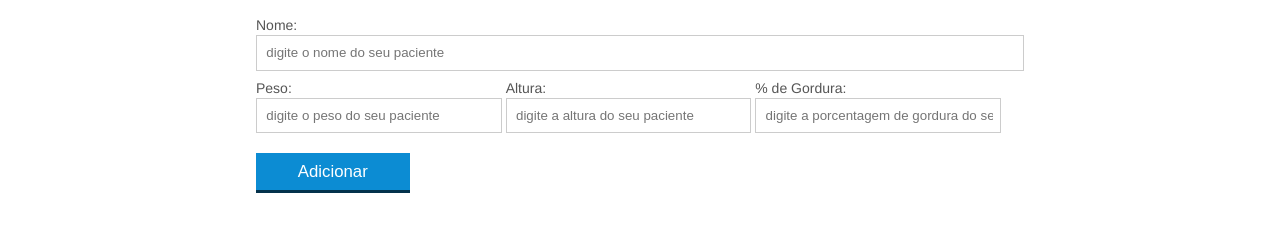
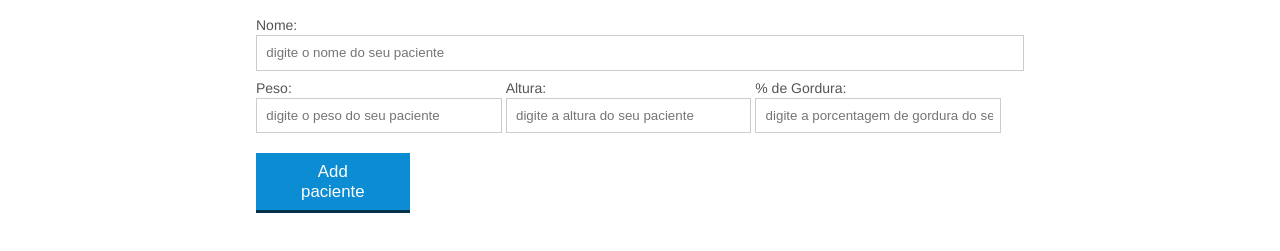
Before and after one commit to fulviopp/introducao_ao_JS, a plain HTML site: page index.html in a window 1280 px wide. Shown: the part 499-750 px from the top of the page. Drawn offline with Linux system fonts and the light colour scheme.

Commit message:
second commit

```diff
--- a/index.html
+++ b/index.html
@@ -96,7 +96,7 @@
 		            <input id="gordura" type="text" placeholder="digite a porcentagem de gordura do seu paciente" class="campo campo-medio">
 		        </div>
 
-		        <button id="adicionar-paciente" class="botao bto-principal">Adicionar</button>
+		        <button id="adicionar-paciente" class="botao bto-principal">Add paciente</button>
 		    </form>
 		</section>
 
```
